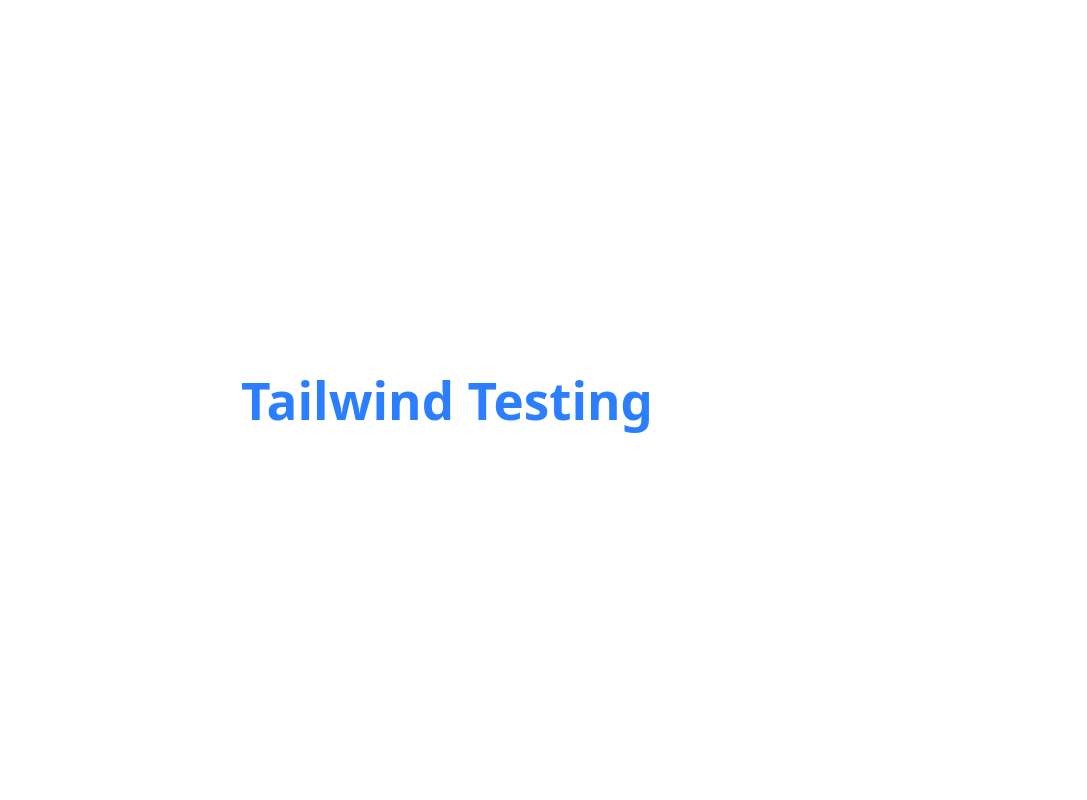
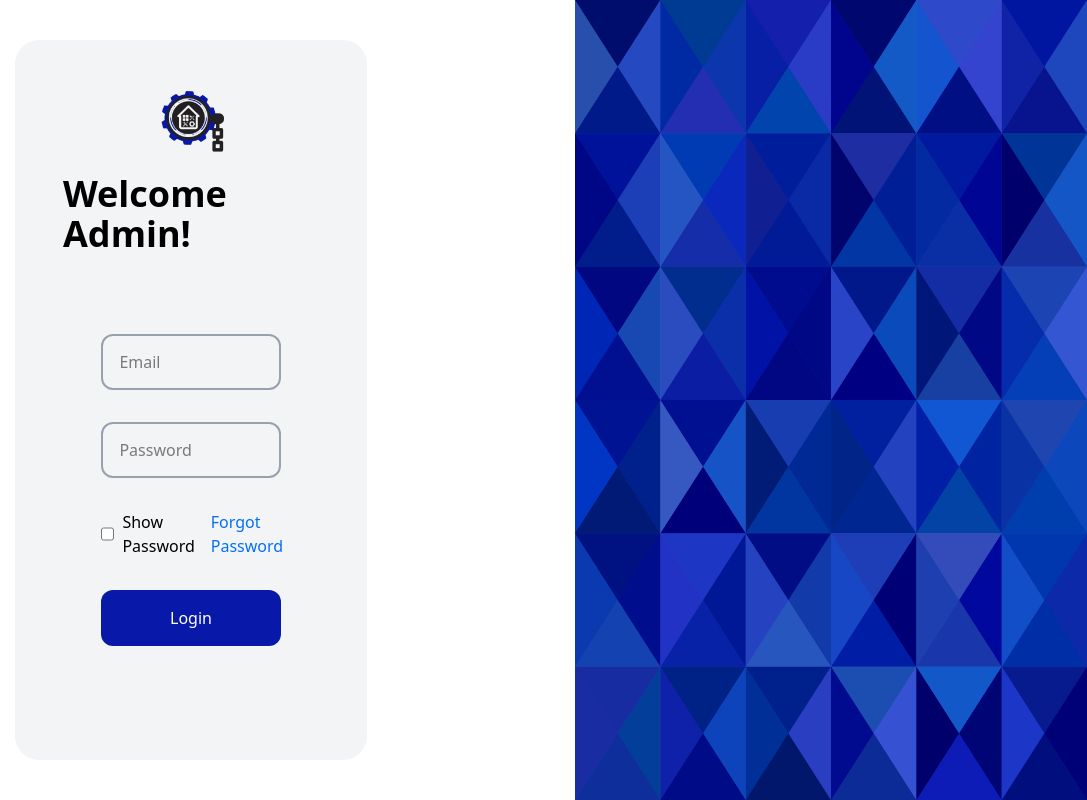
Before and after one commit to SubiCodes/TatAI, a React (Vite) app in the folder Admin/: page / in a window 1280 px wide. Shown: the whole page, without its empty margins (193-1280 px from the left). Built offline with nearby package versions, Linux system fonts and the light colour scheme.

Commit message:
Admin login UI

```diff
--- a/Admin/src/App.jsx
+++ b/Admin/src/App.jsx
@@ -1,12 +1,12 @@
 import './App.css'
+
+import Login from './Pages/LoginPages/Login.jsx'
 
 function App() {
 
   return (
     <>
-      <div className='w-screen h-screen flex items-center justify-center'>
-        <h1 className="text-9xl font-bold text-blue-500">Tailwind Testing</h1>
-      </div>
+      <Login/>
     </>
   )
 }
--- /dev/null
+++ b/Admin/src/Pages/LoginPages/Login.jsx
@@ -0,0 +1,61 @@
+import React, { useState } from 'react'
+
+
+import loginWallpaper from '../../Images/login-wallpaper.jpg'
+import loginLogo from '../../Images/login-logo.png'
+
+function Login() {
+
+    const [email, setEmail] = useState('');
+    const [password, setPassword] = useState('');
+    const [type, setType] = useState('password');
+
+    const showPassword = () => {
+        if(type === 'password'){
+            setType('text')
+        }else{
+            setType('password')
+        }
+    };
+
+    const handleLogin = () => {
+        console.log('Email:', email);
+        console.log('Password:', password);
+    };
+
+  return (
+    <div className='w-screen h-screen flex justify-center items-center flex-row'>
+        <div className='w-3/5 h-full bg-white flex items-center justify-center px-52'>
+            <div className='w-full h-[90%] flex flex-col justify-start items-center px-12 py-8 bg-gray-100 rounded-3xl gap-20'>
+
+                <div className='w-full h-fit flex flex-col justify-center items-center object-contain border-0'>
+                    <img src={loginLogo} className='max-w-[40%]'/>
+                    <h1 className='text-4xl font-bold'>Welcome Admin!</h1>
+                </div>
+
+                <div className='w-full flex flex-col items-center'>
+
+                    <div className='w-full flex flex-col items-center gap-4'>
+                        <input type="text" placeholder='Email' className='w-[70%] h-14 rounded-xl border-2 border-gray-400 px-4 mb-4' onChange={(e) => setEmail(e.target.value)}/>
+                        <input type={type} placeholder='Password' className='w-[70%] h-14 rounded-xl border-2 border-gray-400 px-4 mb-4' onChange={(e) => setPassword(e.target.value)}/>
+                        <div className='w-[70%] h-auto flex flex-row items-center justify-start gap-2'>
+                            <input type="checkbox" className="w-5 h-5" onChange={showPassword} checked={type === 'text'}/>
+                            <span className='text-base'>Show Password</span>
+                            <div className='flex grow'/>
+                            <span className='text-base text-secondary'>Forgot Password</span>
+                        </div>
+                        <button className='w-[70%] h-14 bg-primary text-white rounded-xl cursor-pointer hover:bg-blue-600 mt-4' onClick={handleLogin}>Login</button>
+                    </div>
+                </div>
+
+            </div>
+        </div>
+
+        <div className='w-2/5 h-screen bg-white overflow-hidden object-cover'>
+            <img src={loginWallpaper} className='max-w-[100%] min-h-screen'/>
+        </div>
+    </div>
+  )
+}
+
+export default Login
--- a/Admin/src/index.css
+++ b/Admin/src/index.css
@@ -1,70 +1,6 @@
 @import "tailwindcss";
 
-:root {
-  font-family: system-ui, Avenir, Helvetica, Arial, sans-serif;
-  line-height: 1.5;
-  font-weight: 400;
-
-  color-scheme: light dark;
-  color: rgba(255, 255, 255, 0.87);
-  background-color: #242424;
-
-  font-synthesis: none;
-  text-rendering: optimizeLegibility;
-  -webkit-font-smoothing: antialiased;
-  -moz-osx-font-smoothing: grayscale;
+@theme {
+  --color-primary: #0818A8;
+  --color-secondary: #006FFD;
 }
-
-a {
-  font-weight: 500;
-  color: #646cff;
-  text-decoration: inherit;
-}
-a:hover {
-  color: #535bf2;
-}
-
-body {
-  margin: 0;
-  display: flex;
-  place-items: center;
-  min-width: 320px;
-  min-height: 100vh;
-}
-
-h1 {
-  font-size: 3.2em;
-  line-height: 1.1;
-}
-
-button {
-  border-radius: 8px;
-  border: 1px solid transparent;
-  padding: 0.6em 1.2em;
-  font-size: 1em;
-  font-weight: 500;
-  font-family: inherit;
-  background-color: #1a1a1a;
-  cursor: pointer;
-  transition: border-color 0.25s;
-}
-button:hover {
-  border-color: #646cff;
-}
-button:focus,
-button:focus-visible {
-  outline: 4px auto -webkit-focus-ring-color;
-}
-
-@media (prefers-color-scheme: light) {
-  :root {
-    color: #213547;
-    background-color: #ffffff;
-  }
-  a:hover {
-    color: #747bff;
-  }
-  button {
-    background-color: #f9f9f9;
-  }
-}
```
Also changed, not shown: Admin/src/Images/login-logo.png (added), Admin/src/Images/login-wallpaper.jpg (added).
